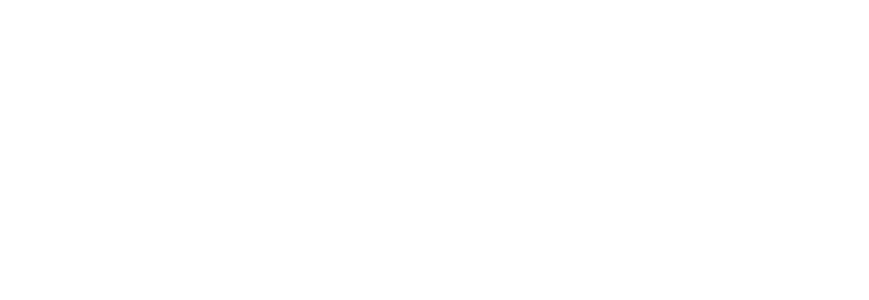
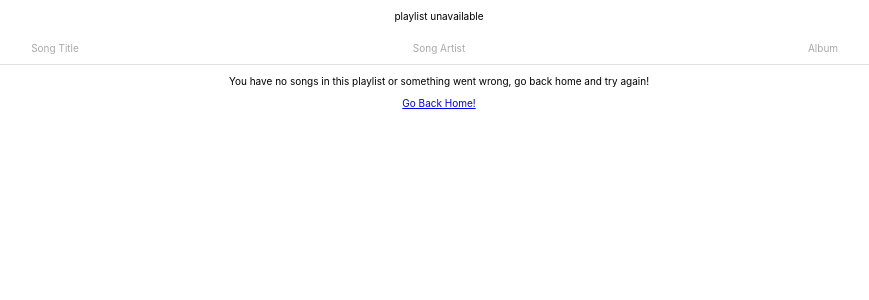
Before and after one commit to marwhyte/searchify, a React (Create React App) app in the folder frontend/: page /playlist in a window 1280 px wide. Shown: the top 300 px of the page, without its empty margins (201-1070 px from the left). Built offline with nearby package versions, Linux system fonts and the light colour scheme.

Commit message:
playlist working, display on new router, styling, scss

```diff
--- a/frontend/src/App.js
+++ b/frontend/src/App.js
@@ -2,6 +2,7 @@ import React from "react";
 import "./App.scss";
 import Login from "./components/Login";
 import Home from "./components/Home";
+import Playlist from "./components/Playlist";
 
 import { BrowserRouter as Router, Route, Switch } from "react-router-dom";
 
@@ -12,6 +13,7 @@ function App() {
         <Switch>
           <Route exact path="/" component={Login} />
           <Route path="/home" component={Home} />
+          <Route path="/playlist" component={Playlist} />
         </Switch>
       </div>
     </Router>
--- a/frontend/src/App.scss
+++ b/frontend/src/App.scss
@@ -1,5 +1,6 @@
 .App {
   text-align: center;
+  font-size: 62.5%;
 }
 
 /*login and register */
@@ -35,8 +36,79 @@
   display: flex;
   justify-content: space-evenly;
   align-items: center;
-  width: 100%;
+  width: 80%;
+  flex-wrap: wrap;
   .playlistImage {
-    width: 60%;
+    width: 40%;
+  }
+  .playlist {
+    display: flex;
+    flex-direction: column;
+    justify-content: space-evenly;
+    align-items: center;
+    background-color: white;
+    border-radius: 15px;
+    color: #1db954;
+    width: 15%;
+    padding-bottom: 1%;
   }
 }
+
+/* Individual Playlist */
+.playlistsongs {
+  display: flex;
+  flex-direction: column;
+  justify-content: space-evenly;
+  align-items: center;
+  width: 100%;
+  .playlistsong {
+    width: 100%;
+    display: flex;
+    justify-content: space-evenly;
+    border-bottom: 1px solid #e1e1e6;
+  }
+  .playlistsong:hover {
+    background-color: #1db954;
+    color: white;
+  }
+  .song {
+    width: 20%;
+    overflow: hidden;
+    white-space: nowrap;
+  }
+  .artist {
+    width: 20%;
+    overflow: hidden;
+    white-space: nowrap;
+  }
+}
+
+.playlistheaders {
+  width: 100%;
+  display: flex;
+  justify-content: space-evenly;
+  align-items: flex-start;
+  overflow: hidden;
+  white-space: nowrap;
+  border-bottom: 1px solid #e1e1e6;
+  color: #a9a9a9;
+  .playlistheader {
+    width: 20%;
+  }
+}
+.playlisttop {
+  display: flex;
+  justify-content: center;
+  align-items: center;
+  margin: 0;
+  padding: 0;
+
+  .noMargin {
+    display: inline-block;
+    width: 5%;
+  }
+  img {
+    width: 100%;
+    padding-left: 30%;
+  }
+}
--- a/frontend/src/components/Home.js
+++ b/frontend/src/components/Home.js
@@ -1,6 +1,8 @@
 import React, { useState, useEffect } from "react";
 import axios from "axios";
 import queryString from "query-string";
+import { Link } from "react-router-dom";
+
 const Home = (props) => {
   const [favorites, setFavorites] = useState([]);
   const [topTracks, setTopTracks] = useState();
@@ -48,13 +50,25 @@ const Home = (props) => {
           <p>User has no playlists </p>
         ) : (
           userData.playlists.map((playlist) => (
-            <div>
+            <div className="playlist">
               <h3>{playlist.name}</h3>
               <img
                 className="playlistImage"
                 src={playlist.images[0].url}
                 alt="playlist"
               />
+              <Link
+                to={{
+                  pathname: "/playlist",
+                  search: props.location.search,
+                  playlistInfo: playlist,
+                }}
+              >
+                View this playlist
+              </Link>
+              <a href={playlist.external_urls.spotify} target="_blank">
+                Open In Spotify!
+              </a>
             </div>
           ))
         )}
@@ -74,6 +88,9 @@ const Home = (props) => {
           })
         )}
       </div>
+      <Link to={{ pathname: "/", search: props.location.search }}>
+        Go to login
+      </Link>
     </div>
   );
 };
--- /dev/null
+++ b/frontend/src/components/Playlist.js
@@ -0,0 +1,79 @@
+import React, { useState, useEffect } from "react";
+import queryString from "query-string";
+import { Link } from "react-router-dom";
+
+const Playlist = (props) => {
+  const [playlist, setPlaylist] = useState({});
+  const [songs, setSongs] = useState("noSongs");
+  useEffect(() => {
+    var parsed = queryString.parse(window.location.search);
+    console.log(parsed);
+    var accessToken = parsed.access_token;
+    setPlaylist(props.location.playlistInfo);
+    if (props.location.playlistInfo !== undefined) {
+      const songData = props.location.playlistInfo.tracks.href;
+      fetch(songData, {
+        headers: {
+          Authorization: "Bearer " + accessToken,
+        },
+      })
+        .then((res) => res.json())
+        .then((data) => {
+          setSongs(data.items);
+        });
+    }
+  }, []);
+  console.log(songs);
+  return (
+    <div className="playlist">
+      {songs !== "noSongs" ? (
+        <div className="playlisttop">
+          <div>
+            <h1> Welcome to: {playlist.name}</h1>
+            <p>Created by: {playlist.owner.id}</p>
+            <p>Total Songs: {playlist.tracks.total}</p>
+          </div>
+          <div className="noMargin">
+            <img
+              src={playlist.images[0].url}
+              alt="4 top songs in the playlist"
+            />
+          </div>
+        </div>
+      ) : (
+        <p>playlist unavailable</p>
+      )}
+
+      <div className="playlistheaders">
+        <p className="playlistheader">Song Title</p>
+        <p className="playlistheader">Song Artist</p>
+        <p className="playlistheader">Album</p>
+      </div>
+      {songs !== "noSongs" ? (
+        <div className="playlistsongs">
+          {songs.map((song) => (
+            <div className="playlistsong">
+              <p className="song">{song.track.name}</p>
+              <p className="artist">
+                {song.track.artists.map((e) => e.name).join(", ")}
+              </p>
+              <p className="artist">{song.track.album.name}</p>
+            </div>
+          ))}
+        </div>
+      ) : (
+        <div>
+          <p>
+            You have no songs in this playlist or something went wrong, go back
+            home and try again!
+          </p>
+          <Link to={{ pathname: "/home", search: props.location.search }}>
+            Go Back Home!
+          </Link>
+        </div>
+      )}
+    </div>
+  );
+};
+
+export default Playlist;
```
